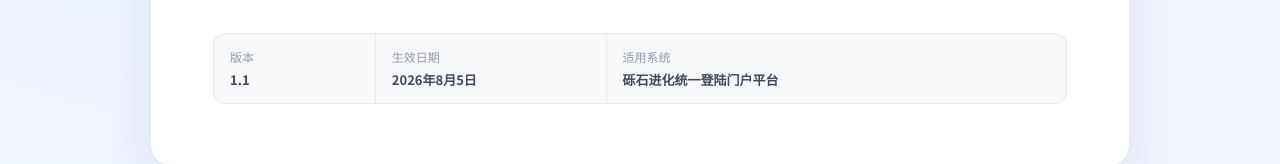
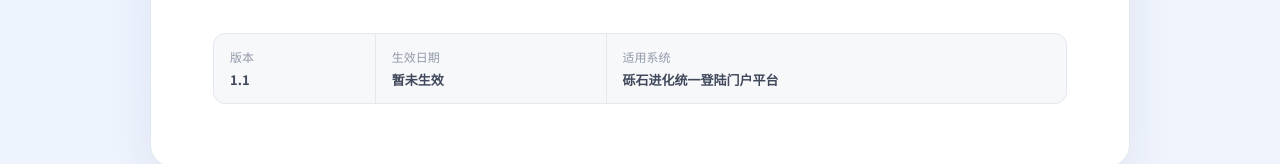
Before and after one commit to GravelEvolution/united-pass, a Next.js app in the folder frontend/: page /terms in a window 1280 px wide. Shown: the part 368-532 px from the top of the page. Built offline with nearby package versions, Linux system fonts and the light colour scheme.

Commit message:
docs(legal): mark legal documents as not yet effective
Both privacy policy and terms of service now display 暂未生效 as their
effective date, indicating the documents are published for review but
not yet legally binding.

```diff
--- a/frontend/src/app/privacy/page.tsx
+++ b/frontend/src/app/privacy/page.tsx
@@ -11,7 +11,7 @@ export default function PrivacyPage() {
       title="隐私政策"
       summary="我们以最小必要、目的明确和安全可控为原则处理您的个人信息。本政策详细说明我们收集的信息类型、使用目的、共享与保护措施，以及您依法享有的权利。"
       version="1.2"
-      effectiveDate="2026年8月5日"
+      effectiveDate="暂未生效"
       sections={privacySections}
       relatedHref="/terms"
       relatedLabel="查看服务条款"
--- a/frontend/src/app/terms/page.tsx
+++ b/frontend/src/app/terms/page.tsx
@@ -11,7 +11,7 @@ export default function TermsPage() {
       title="服务条款"
       summary="请您在注册或使用本服务前仔细阅读并充分理解本服务条款。您一旦注册或使用本服务，即视为您已同意接受本条款的全部约束。本条款与《隐私政策》共同构成您与我们之间关于本服务的完整协议。"
       version="1.1"
-      effectiveDate="2026年8月5日"
+      effectiveDate="暂未生效"
       sections={termsSections}
       relatedHref="/privacy"
       relatedLabel="查看隐私政策"
```
